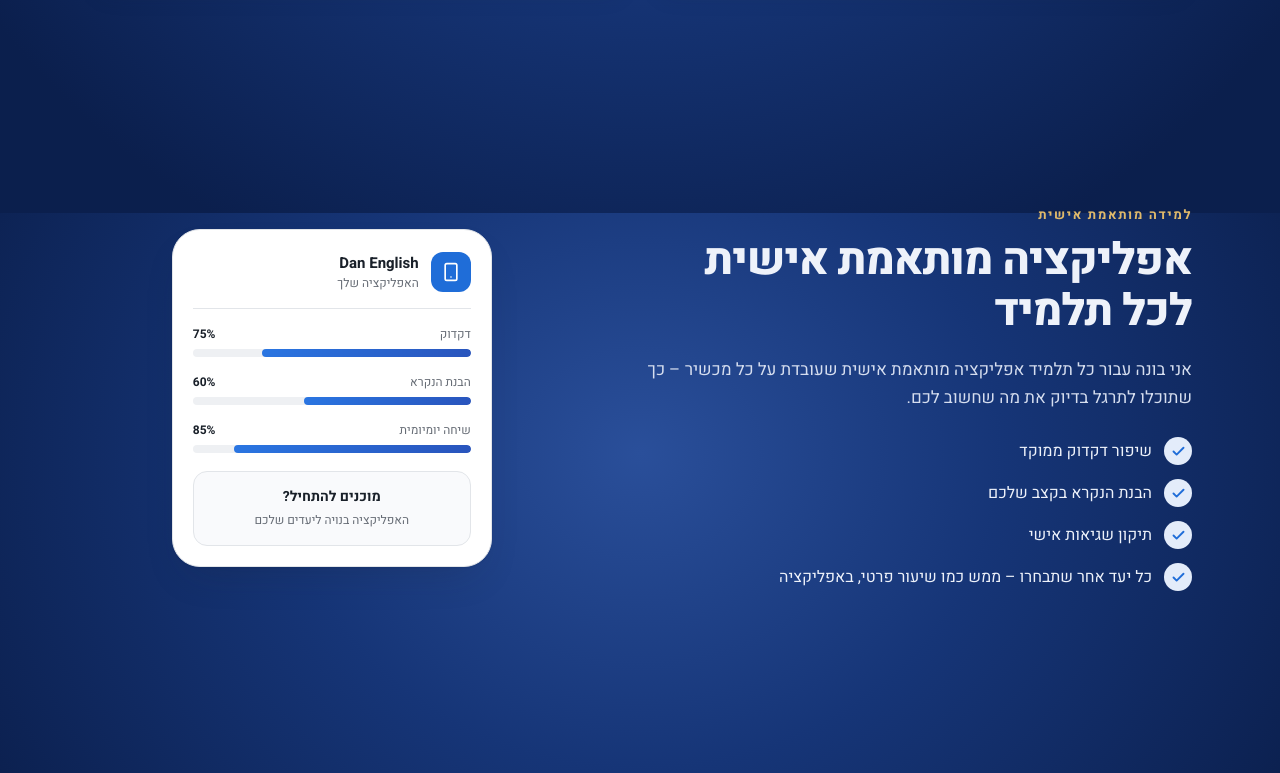
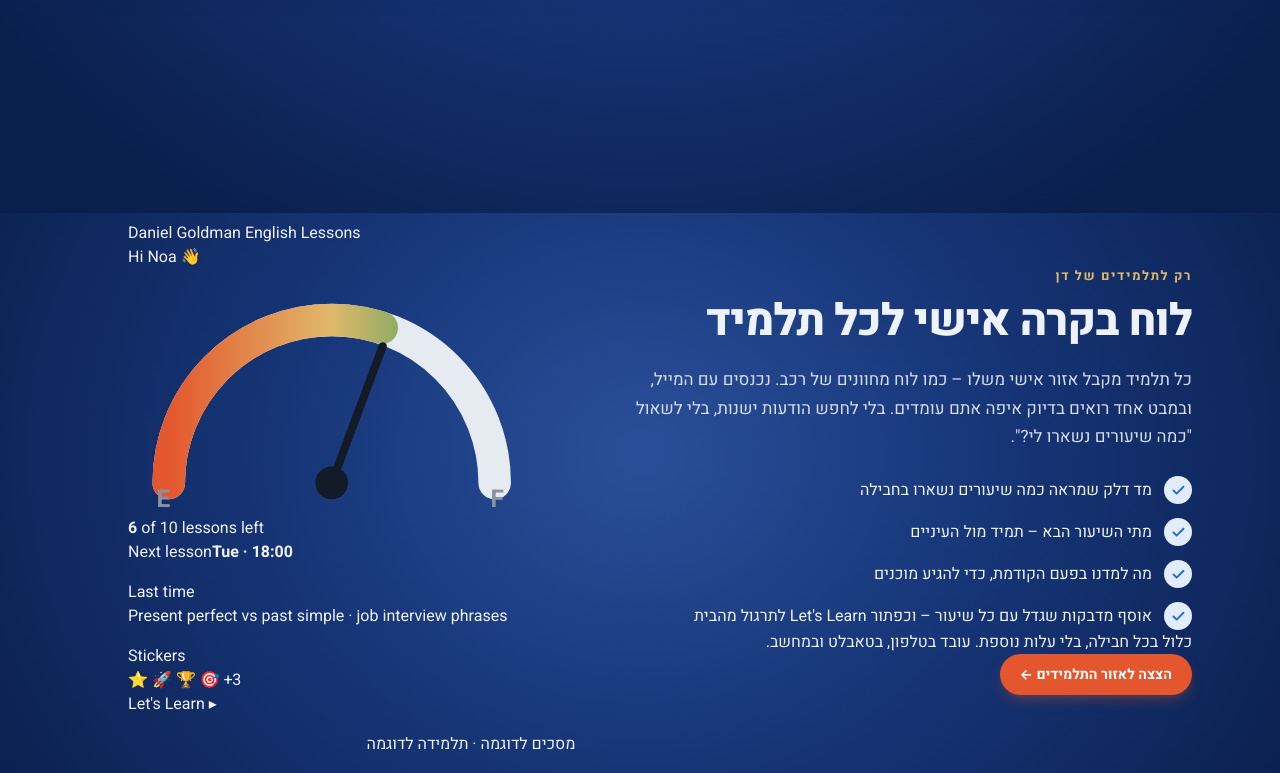
Before and after one commit to dagoldman123/englishdan, a plain HTML site: page index.html in a window 1280 px wide. Shown: the part 4587-5360 px from the top of the page. Drawn offline with Linux system fonts and the light colour scheme.

Commit message:
Replace personal app section with student dashboard section

```diff
--- a/index.html
+++ b/index.html
@@ -13,7 +13,7 @@
   <link rel="icon" href="favicon.svg" type="image/svg+xml">
   <link rel="preload" href="assets/fonts/heebo-hebrew-800-normal.woff2" as="font" type="font/woff2" crossorigin>
   <link rel="preload" href="assets/fonts/heebo-hebrew-400-normal.woff2" as="font" type="font/woff2" crossorigin>
-  <link rel="stylesheet" href="assets/styles.css?v=2026112103">
+  <link rel="stylesheet" href="assets/styles.css?v=2026112204">
   <link rel="stylesheet" href="assets/theme-navy.css?v=2026112201">
   <script>document.documentElement.classList.add('js');</script>
 </head>
@@ -279,29 +279,52 @@
     </div>
   </section>
 
-  <!-- ===================== PERSONAL APP ===================== -->
-  <section id="custom-app" class="custom-app">
+  <!-- ===================== STUDENT DASHBOARD ===================== -->
+  <section id="student-dashboard" class="custom-app dash-section">
     <div class="container app-grid">
       <div class="app-text">
-        <span class="eyebrow">למידה מותאמת אישית</span>
-        <h2 class="big-title">אפליקציה מותאמת אישית לכל תלמיד</h2>
-        <p class="lead">אני בונה עבור כל תלמיד אפליקציה מותאמת אישית שעובדת על כל מכשיר – כך שתוכלו לתרגל בדיוק את מה שחשוב לכם.</p>
+        <span class="eyebrow">רק לתלמידים של דן</span>
+        <h2 class="big-title">לוח בקרה אישי לכל תלמיד</h2>
+        <p class="lead">כל תלמיד מקבל אזור אישי משלו – כמו לוח מחוונים של רכב. נכנסים עם המייל, ובמבט אחד רואים בדיוק איפה אתם עומדים. בלי לחפש הודעות ישנות, בלי לשאול "כמה שיעורים נשארו לי?".</p>
         <ul class="checks">
-          <li><span class="check-dot"><svg class="icon" xmlns="http://www.w3.org/2000/svg" viewBox="0 0 24 24" fill="none" stroke="currentColor" stroke-width="2" stroke-linecap="round" stroke-linejoin="round" aria-hidden="true" focusable="false"><path d="M20 6 9 17l-5-5" /></svg></span>שיפור דקדוק ממוקד</li>
-          <li><span class="check-dot"><svg class="icon" xmlns="http://www.w3.org/2000/svg" viewBox="0 0 24 24" fill="none" stroke="currentColor" stroke-width="2" stroke-linecap="round" stroke-linejoin="round" aria-hidden="true" focusable="false"><path d="M20 6 9 17l-5-5" /></svg></span>הבנת הנקרא בקצב שלכם</li>
-          <li><span class="check-dot"><svg class="icon" xmlns="http://www.w3.org/2000/svg" viewBox="0 0 24 24" fill="none" stroke="currentColor" stroke-width="2" stroke-linecap="round" stroke-linejoin="round" aria-hidden="true" focusable="false"><path d="M20 6 9 17l-5-5" /></svg></span>תיקון שגיאות אישי</li>
-          <li><span class="check-dot"><svg class="icon" xmlns="http://www.w3.org/2000/svg" viewBox="0 0 24 24" fill="none" stroke="currentColor" stroke-width="2" stroke-linecap="round" stroke-linejoin="round" aria-hidden="true" focusable="false"><path d="M20 6 9 17l-5-5" /></svg></span>כל יעד אחר שתבחרו – ממש כמו שיעור פרטי, באפליקציה</li>
+          <li><span class="check-dot"><svg class="icon" xmlns="http://www.w3.org/2000/svg" viewBox="0 0 24 24" fill="none" stroke="currentColor" stroke-width="2" stroke-linecap="round" stroke-linejoin="round" aria-hidden="true" focusable="false"><path d="M20 6 9 17l-5-5" /></svg></span>מד דלק שמראה כמה שיעורים נשארו בחבילה</li>
+          <li><span class="check-dot"><svg class="icon" xmlns="http://www.w3.org/2000/svg" viewBox="0 0 24 24" fill="none" stroke="currentColor" stroke-width="2" stroke-linecap="round" stroke-linejoin="round" aria-hidden="true" focusable="false"><path d="M20 6 9 17l-5-5" /></svg></span>מתי השיעור הבא – תמיד מול העיניים</li>
+          <li><span class="check-dot"><svg class="icon" xmlns="http://www.w3.org/2000/svg" viewBox="0 0 24 24" fill="none" stroke="currentColor" stroke-width="2" stroke-linecap="round" stroke-linejoin="round" aria-hidden="true" focusable="false"><path d="M20 6 9 17l-5-5" /></svg></span>מה למדנו בפעם הקודמת, כדי להגיע מוכנים</li>
+          <li><span class="check-dot"><svg class="icon" xmlns="http://www.w3.org/2000/svg" viewBox="0 0 24 24" fill="none" stroke="currentColor" stroke-width="2" stroke-linecap="round" stroke-linejoin="round" aria-hidden="true" focusable="false"><path d="M20 6 9 17l-5-5" /></svg></span>אוסף מדבקות שגדל עם כל שיעור – וכפתור Let's Learn לתרגול מהבית</li>
         </ul>
+        <p class="dash-note">כלול בכל חבילה, בלי עלות נוספת. עובד בטלפון, בטאבלט ובמחשב.</p>
+        <a class="btn btn-student dash-cta" href="students/">הצצה לאזור התלמידים ←</a>
       </div>
-      <div class="app-mock" aria-hidden="true">
-        <div class="top">
-          <span class="app-icon"><svg class="icon" xmlns="http://www.w3.org/2000/svg" viewBox="0 0 24 24" fill="none" stroke="currentColor" stroke-width="2" stroke-linecap="round" stroke-linejoin="round" aria-hidden="true" focusable="false"><rect width="14" height="20" x="5" y="2" rx="2" ry="2" /><path d="M12 18h.01" /></svg></span>
-          <div><div class="name">Dan English</div><div class="sub">האפליקציה שלך</div></div>
+
+      <div class="dash-shots" aria-label="דוגמה למסכי לוח הבקרה (תלמידה לדוגמה)">
+        <figure class="dash-screen dash-main" dir="ltr">
+          <div class="dash-label">Daniel Goldman English Lessons</div>
+          <div class="dash-hello">Hi Noa 👋</div>
+          <svg class="dash-gauge" viewBox="0 0 200 118" role="img" aria-label="מד דלק: נשארו 6 שיעורים מתוך 10">
+            <path d="M20 105 A80 80 0 0 1 180 105" fill="none" stroke="#e6ebf2" stroke-width="16" stroke-linecap="round"/>
+            <path d="M20 105 A80 80 0 0 1 180 105" fill="none" stroke="url(#dashFuel)" stroke-width="16" stroke-linecap="round" pathLength="100" stroke-dasharray="60 100"/>
+            <defs><linearGradient id="dashFuel" x1="0" x2="1"><stop offset="0" stop-color="#e4572e"/><stop offset=".5" stop-color="#e0b96a"/><stop offset="1" stop-color="#1c985a"/></linearGradient></defs>
+            <line x1="100" y1="105" x2="125" y2="38" stroke="#131b26" stroke-width="4" stroke-linecap="round"/>
+            <circle cx="100" cy="105" r="8" fill="#131b26"/>
+            <text x="14" y="117" font-size="12" font-weight="700" fill="#8a929e">E</text>
+            <text x="178" y="117" font-size="12" font-weight="700" fill="#8a929e">F</text>
+          </svg>
+          <div class="dash-big"><b>6</b> of 10 lessons left</div>
+          <div class="dash-next"><span>Next lesson</span><b>Tue · 18:00</b></div>
+        </figure>
+
+        <div class="dash-row" dir="ltr">
+          <figure class="dash-screen dash-mini">
+            <div class="dash-label">Last time</div>
+            <p>Present perfect vs past simple · job interview phrases</p>
+          </figure>
+          <figure class="dash-screen dash-mini">
+            <div class="dash-label">Stickers</div>
+            <div class="dash-stickers" aria-hidden="true">⭐ 🚀 🏆 🎯 <span>+3</span></div>
+            <span class="dash-learn">Let's Learn ▸</span>
+          </figure>
         </div>
-        <div class="bar"><div class="row"><span>דקדוק</span><b>75%</b></div><div class="track"><div class="fill" style="width:75%"></div></div></div>
-        <div class="bar"><div class="row"><span>הבנת הנקרא</span><b>60%</b></div><div class="track"><div class="fill" style="width:60%"></div></div></div>
-        <div class="bar"><div class="row"><span>שיחה יומיומית</span><b>85%</b></div><div class="track"><div class="fill" style="width:85%"></div></div></div>
-        <div class="ready"><b>מוכנים להתחיל?</b><span>האפליקציה בנויה ליעדים שלכם</span></div>
+        <p class="dash-caption">מסכים לדוגמה · תלמידה לדוגמה</p>
       </div>
     </div>
   </section>
```
